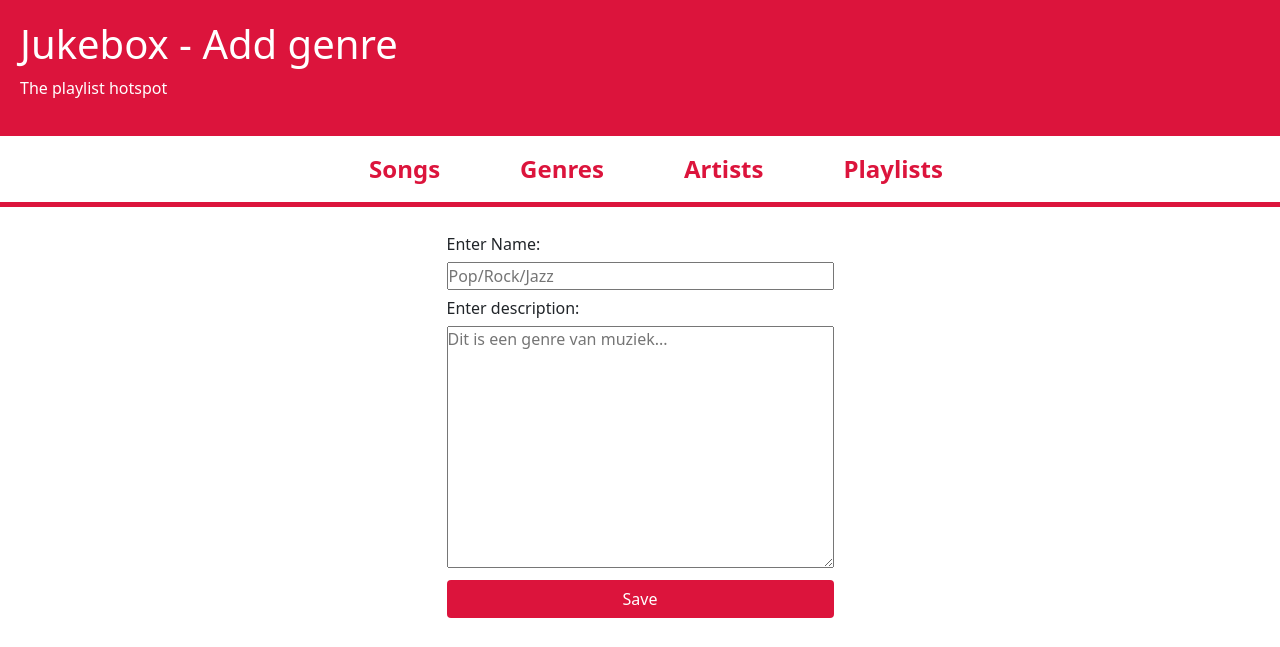
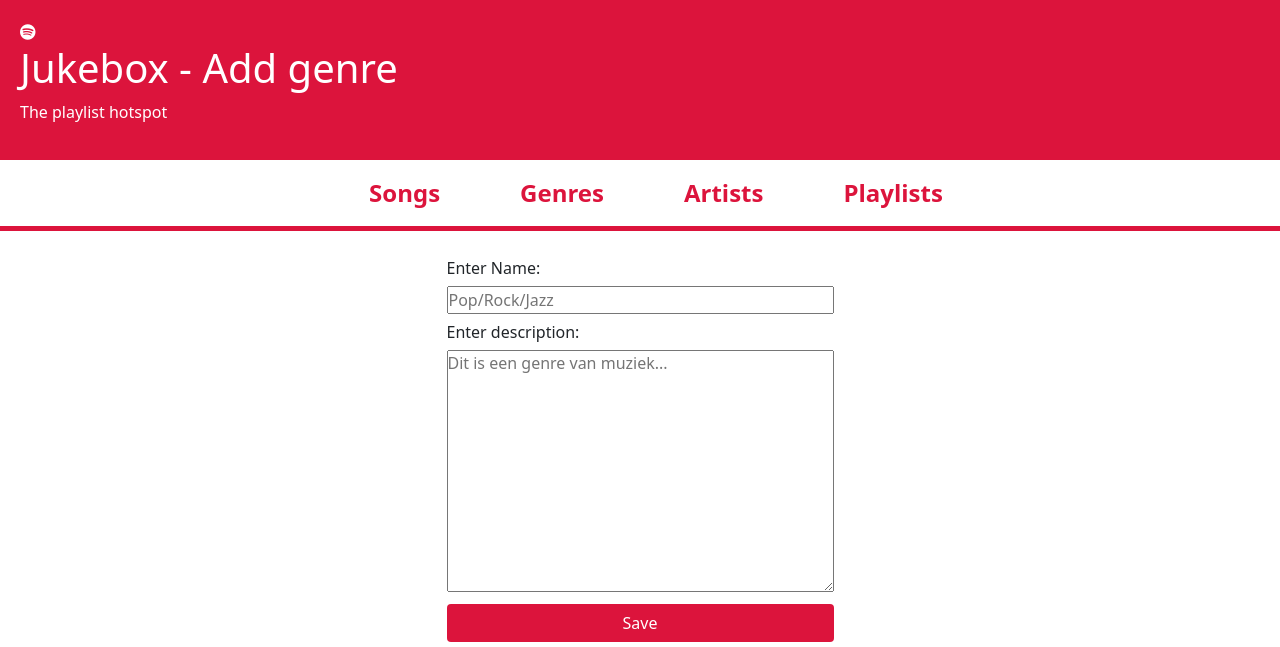
Before and after one commit to PeterVanKampen7/AO-B7-MPA-Jukebox, a Django app: page /genre/new/ in a window 1280 px wide. Shown: the top 647 px of the page. Run offline with Django 4.2, Linux system fonts and the light colour scheme; some libraries are stand-ins or nearby versions.

Commit message:
Update navbar.html
Logo in nav bar

```diff
--- a/jukebox/templates/navbar.html
+++ b/jukebox/templates/navbar.html
@@ -1,9 +1,15 @@
 <a href="/" class='header_link'>
     <header class="top_header">
-        <h1>
-            Jukebox - {{ page_title }}
-        </h1>
-        <p>The playlist hotspot</p>
+        <div class='font_a_logo'>
+            <i class="fa-brands fa-spotify"></i>
+        </div>
+        <div>
+            <h1>
+                Jukebox - {{ page_title }}
+            </h1>
+            <p>The playlist hotspot</p>
+        </div>
+
     </header>
 </a>
 
```
